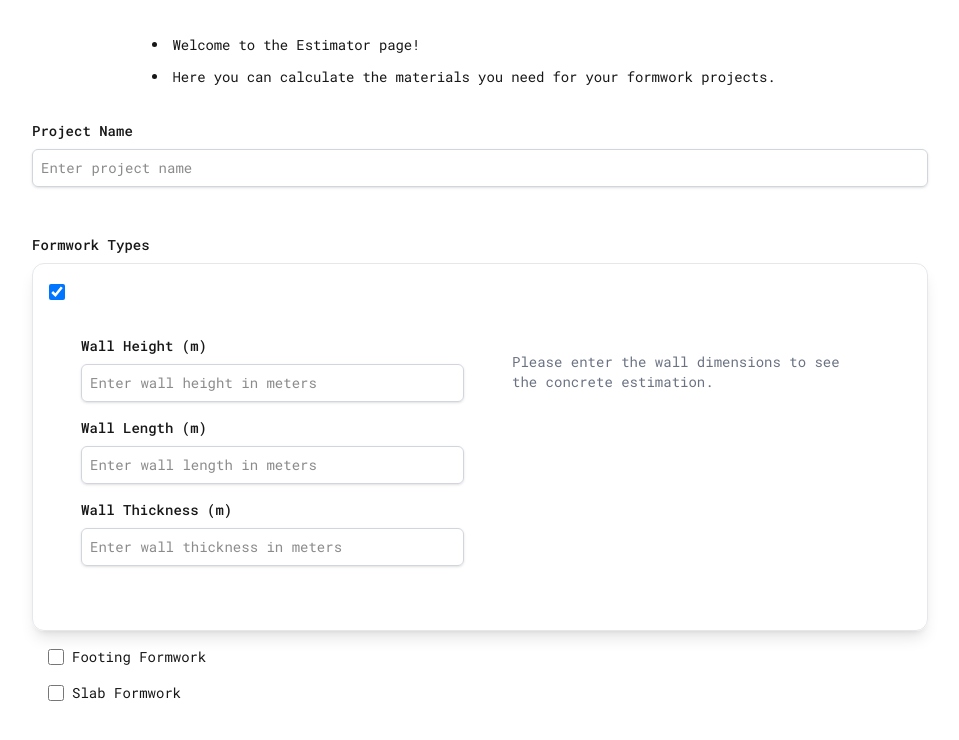
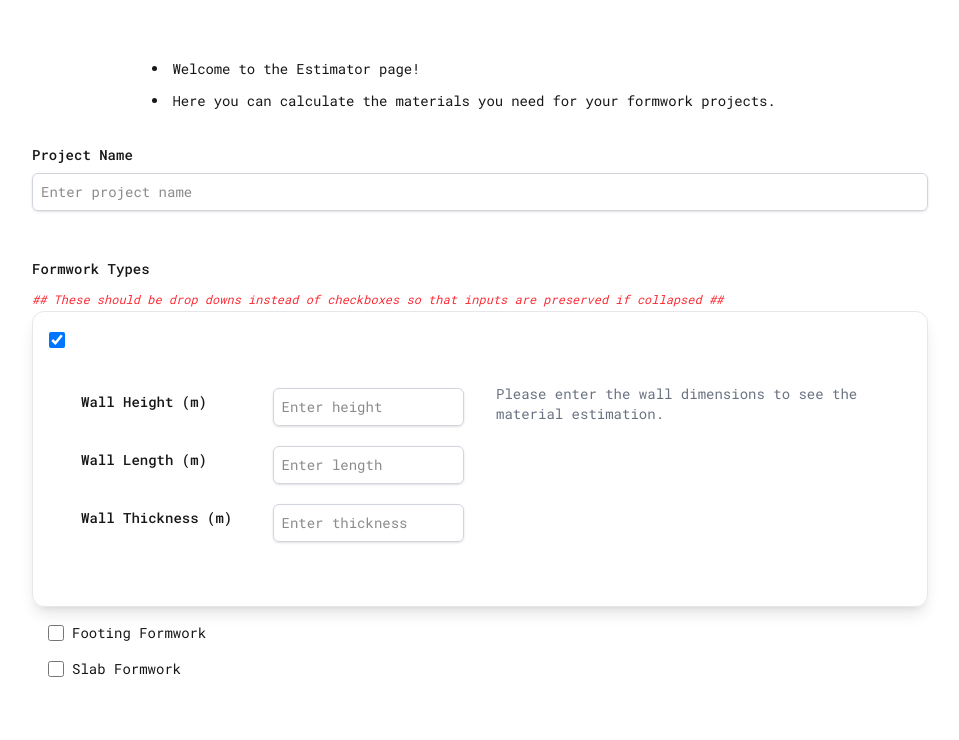
Before and after one commit to ISsait/formwork_estimator, a Next.js app: page /Estimate in a window 1280 px wide. Both pictures are taken after a click on the checkbox "Wall Formwork". Shown: the top 740 px of the page, without its empty margins (176-1135 px from the left). Built offline with nearby package versions, Linux system fonts and the light colour scheme.

Commit message:
continued to develop wall formwork prototype

```diff
--- a/src/app/Estimate/Concrete/WallConcrete.tsx
+++ b/src/app/Estimate/Concrete/WallConcrete.tsx
@@ -1,7 +1,6 @@
 "use client";
 
 import React from "react";
-import { useState } from "react";
 
 type WallConcreteProps = {
   wallHeight: string;
@@ -13,39 +12,18 @@ export default function WallConcrete(
   props: WallConcreteProps
 ): React.JSX.Element {
   const { wallHeight, wallLength, wallThickness } = props;
-  const [wallConcrete, setWallConcrete] = useState(true);
 
   // Calculate the volume of concrete needed for the wall
   const volume =
     parseFloat(wallHeight) * parseFloat(wallLength) * parseFloat(wallThickness);
 
   return (
-    <div className="flex flex-col items-center justify-center p-8 pb-20 text-sm/6 text-center sm:text-left font-[family-name:var(--font-roboto-mono)]">
-      <div className="flex items-center">
-        <input
-          type="checkbox"
-          id="wallConcrete"
-          name="wallConcrete"
-          className="h-4 w-4 text-blue-600 focus:ring-blue-500"
-          checked={wallConcrete}
-          onChange={(event: React.ChangeEvent<HTMLInputElement>) => {
-            setWallConcrete(event.target.checked);
-          }}
-        />
-        <label
-          htmlFor="wallConcrete"
-          className="ml-3 text-base font-semibold text-white dark:text-gray-300"
-        >
-          Wall Concrete
-        </label>
+    <div className="flex flex-col text-sm/6 sm:text-left font-[family-name:var(--font-roboto-mono)]">
+      <div className="w-full mt-4">
+        <p className="font-semibold">
+          Concrete Volume Required: {volume.toFixed(2)} m³
+        </p>
       </div>
-      {wallConcrete && (
-        <div className="w-full max-w-2xl mt-4">
-          <p className="font-semibold">
-            Concrete Volume Required: {volume.toFixed(2)} m³
-          </p>
-        </div>
-      )}
     </div>
   );
 }
--- a/src/app/Estimate/Formwork/WallFormwork.tsx
+++ b/src/app/Estimate/Formwork/Walls/WallDimensions.tsx
@@ -2,9 +2,10 @@
 
 import React from "react";
 import { useState } from "react";
-import WallConcrete from "../Concrete/WallConcrete";
+import WallConcrete from "../../Concrete/WallConcrete";
+import WallFormwork from "./WallFormwork";
 
-export default function WallFormwork(): React.JSX.Element {
+export default function WallDimensions(): React.JSX.Element {
   const [wallHeight, setWallHeight] = useState("");
   const [wallLength, setWallLength] = useState("");
   const [wallThickness, setWallThickness] = useState("");
@@ -12,10 +13,10 @@ export default function WallFormwork(): React.JSX.Element {
   return (
     <div className="grid grid-cols-1 md:grid-cols-2 gap-8 items-start justify-items-center p-4 sm:p-8 pb-20 text-sm/6 text-center sm:text-left font-[family-name:var(--font-roboto-mono)]">
       <div className="w-full max-w-2xl">
-        <div className="mb-4">
+        <div className="grid grid-cols-1 md:grid-cols-2 mb-4">
           <label
             htmlFor="wallHeight"
-            className="block text-sm font-medium mb-2"
+            className="block text-sm font-medium pt-2"
           >
             Wall Height (m)
           </label>
@@ -24,7 +25,7 @@ export default function WallFormwork(): React.JSX.Element {
             id="wallHeight"
             name="wallHeight"
             className="mt-1 p-2 block w-full border border-gray-300 rounded-md shadow-sm focus:ring-blue-500 focus:border-blue-500 sm:text-sm"
-            placeholder="Enter wall height in meters"
+            placeholder="Enter height"
             value={wallHeight}
             onChange={(e: React.ChangeEvent<HTMLInputElement>) =>
               setWallHeight(e.target.value)
@@ -32,10 +33,10 @@ export default function WallFormwork(): React.JSX.Element {
           />
         </div>
 
-        <div className="mb-4">
+        <div className="grid grid-cols-1 md:grid-cols-2 mb-4">
           <label
             htmlFor="wallLength"
-            className="block text-sm font-medium mb-2"
+            className="block text-sm font-medium pt-2"
           >
             Wall Length (m)
           </label>
@@ -44,7 +45,7 @@ export default function WallFormwork(): React.JSX.Element {
             id="wallLength"
             name="wallLength"
             className="mt-1 p-2 block w-full border border-gray-300 rounded-md shadow-sm focus:ring-blue-500 focus:border-blue-500 sm:text-sm"
-            placeholder="Enter wall length in meters"
+            placeholder="Enter length"
             value={wallLength}
             onChange={(e: React.ChangeEvent<HTMLInputElement>) =>
               setWallLength(e.target.value)
@@ -52,10 +53,10 @@ export default function WallFormwork(): React.JSX.Element {
           />
         </div>
 
-        <div className="mb-4">
+        <div className="grid grid-cols-1 md:grid-cols-2 mb-4">
           <label
             htmlFor="wallThickness"
-            className="block text-sm font-medium mb-2"
+            className="block text-sm font-medium pt-2"
           >
             Wall Thickness (m)
           </label>
@@ -64,35 +65,34 @@ export default function WallFormwork(): React.JSX.Element {
             id="wallThickness"
             name="wallThickness"
             className="mt-1 p-2 block w-full border border-gray-300 rounded-md shadow-sm focus:ring-blue-500 focus:border-blue-500 sm:text-sm"
-            placeholder="Enter wall thickness in meters"
+            placeholder="Enter thickness"
             value={wallThickness}
             onChange={(e: React.ChangeEvent<HTMLInputElement>) =>
               setWallThickness(e.target.value)
             }
           />
         </div>
-      </div>
-
-      {/* Result Section */}
-      <div className="w-full max-w-2xl p-4">
-        {wallHeight && wallLength && wallThickness ? (
-          <div>
-            <p className="mt-4 text-sm">
-              <strong>Ties @ 16&quot; o/c: {Math.ceil((parseFloat(wallHeight) * parseFloat(wallLength)) / 0.16537778 * 1.15)}</strong>
-            </p>
-            <p className="mt-4 text-sm">
-              <strong>2x4x12 Walers @ 16&quot; o/c: {Math.ceil((parseFloat(wallHeight) * parseFloat(wallLength)) * 9.40607364 / 12 * 1.15) * 2 }</strong>
-            </p>
-            <WallConcrete
+        {wallHeight && wallLength && wallThickness && (
+          <WallConcrete
               wallHeight={wallHeight}
               wallLength={wallLength}
               wallThickness={wallThickness}
             />
-          </div>
+          )
+        }
+      </div>
+
+      <div className="w-full max-w-2xl">
+        {wallHeight && wallLength && wallThickness ? (
+          <WallFormwork
+            wallHeight={wallHeight}
+            wallLength={wallLength}
+            wallThickness={wallThickness}
+          />
         ) : (
           <div className="text-sm text-gray-500">
             <p>
-              Please enter the wall dimensions to see the concrete estimation.
+              Please enter the wall dimensions to see the material estimation.
             </p>
           </div>
         )}
--- /dev/null
+++ b/src/app/Estimate/Formwork/Walls/WallFormwork.tsx
@@ -0,0 +1,42 @@
+"use client";
+
+import React from "react";
+
+type WallFormworkProps = {
+  wallHeight: string;
+  wallLength: string;
+  wallThickness: string;
+};
+
+export default function WallFormwork(
+  props: WallFormworkProps
+): React.JSX.Element {
+  const { wallHeight, wallLength, wallThickness } = props;
+
+  const ties = Math.ceil(
+    ((parseFloat(wallHeight) * parseFloat(wallLength)) / 0.16537778) * 1.15
+  );
+  const camlocks = ties * 2;
+  const walers =
+    Math.ceil(
+      ((parseFloat(wallHeight) * parseFloat(wallLength) * 9.40607364) / 12) *
+        1.15
+    ) * 2;
+
+  return (
+    <div className="flex flex-col text-sm/6 sm:text-left font-[family-name:var(--font-roboto-mono)]">
+      <div className="grid grid-cols-[4fr_1fr] gap-8 mt-2 text-sm">
+        <strong className="bg-amber-950">&#8226; {parseFloat(wallThickness) * 1000}(mm) Ties ( @ 16&quot; ) o/c:</strong>
+        <span className="text-right">{ties}</span>
+      </div>
+      <div className="grid grid-cols-[4fr_1fr] gap-8 mt-2 text-sm">
+        <strong>&#8226; Camlocks:</strong>
+        <span className="text-right">{camlocks}</span>
+      </div>
+      <div className="grid grid-cols-[4fr_1fr] gap-8 mt-2 text-sm">
+        <strong>&#8226; Walers ( 2x4x12 @ 16&quot; ) o/c:</strong>
+        <span className="text-right">{walers}</span>
+      </div>
+    </div>
+  );
+}
--- a/src/app/Estimate/page.tsx
+++ b/src/app/Estimate/page.tsx
@@ -2,7 +2,7 @@
 
 import React from "react";
 import { useState } from "react";
-import WallFormwork from "./Formwork/WallFormwork";
+import WallDimensions from "./Formwork/Walls/WallDimensions";
 
 export default function EstimatePage(): React.JSX.Element {
   const [projectName, setProjectName] = useState("");
@@ -47,6 +47,7 @@ export default function EstimatePage(): React.JSX.Element {
           <label className="block text-sm font-medium mb-2">
             Formwork Types
           </label>
+          <span className="text-xs text-red-500 italic"> ## These should be drop downs instead of checkboxes so that inputs are preserved if collapsed ##</span>
           <div className="rounded-xl border border-gray-200 shadow-lg p-4">
             <div className="flex items-center">
               <input
@@ -73,7 +74,7 @@ export default function EstimatePage(): React.JSX.Element {
             {/* Content: Conditionally Rendered Formwork Details */}
             {formworkTypes.wallFormwork && (
               <div>
-                <WallFormwork />
+                <WallDimensions />
               </div>
             )}
           </div>
```
